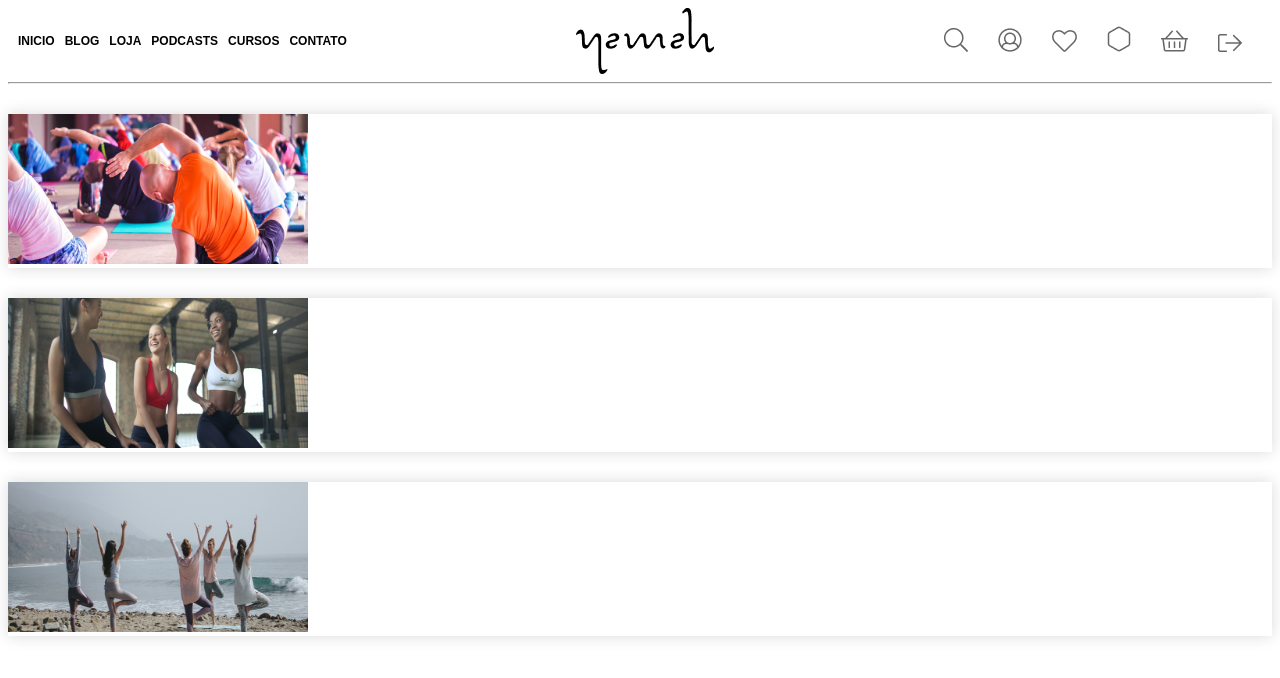
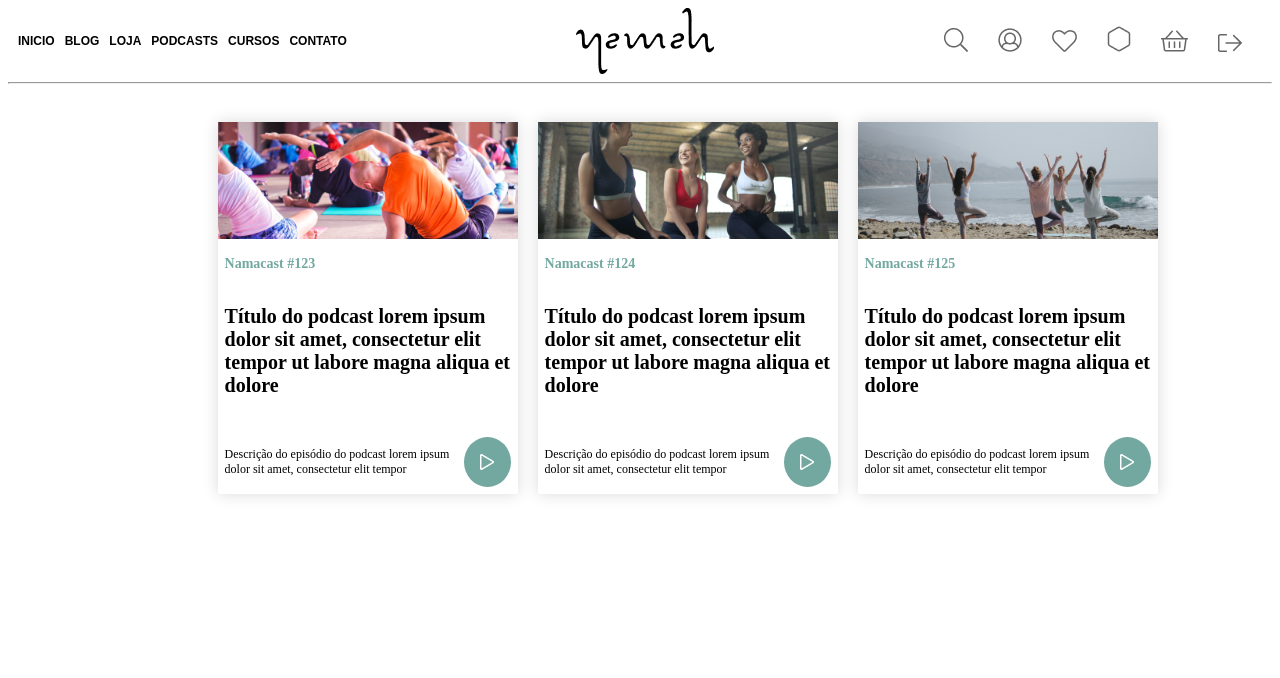
Before and after one commit to DiegoCampos1/Big-bang-challenge-react, a React (Create React App) app: page /PODCASTS in a window 1280 px wide. Shown: the top 678 px of the page. Built offline with nearby package versions, Linux system fonts and the light colour scheme; a web font is replaced by a local one.

Commit message:
Pagina de podcasts

```diff
--- a/src/Pages/podcasts/index.jsx
+++ b/src/Pages/podcasts/index.jsx
@@ -1,18 +1,26 @@
 import React from 'react';
 import './style.css';
 import podcasts from '../../store/podcasts';
+import play from '../../images/play.png';
 
 const Podcasts = () => {
   return (
     <div>
-    <div className="containerPoadcasts">
-      {podcasts.map((podcast) => (
-        <div className="cursoCard" key={podcast.numero}>
-          <img src={podcast.picture} alt={podcast.numero} />
-
-        </div>
-      ))}
-    </div>
+      <div className="containerPoadcasts">
+        {podcasts.map((podcast) => (
+          <div className="podcastCard" key={podcast.numero}>
+            <img className="podcastPicture" src={podcast.picture} alt={podcast.numero} />
+            <p className="podcastNumero">{podcast.numero}</p>
+            <h5 className="podcastTitulo">{podcast.titulo}</h5>
+            <div className="containerDescricao">
+              <p className="podcastDescricao">{podcast.descricao}</p>
+              <div className="ellipseImg">
+              <img src={play} alt="" />
+              </div>
+            </div>
+          </div>
+        ))}
+      </div>
     </div>
   );
 };
--- a/src/Pages/podcasts/style.css
+++ b/src/Pages/podcasts/style.css
@@ -0,0 +1,64 @@
+.containerPoadcasts {
+  display: flex;
+  justify-content: space-between;
+  width: 70%;
+  align-items: center;
+  margin-left: auto;
+  margin-right: auto;
+}
+
+.podcastCard {
+  margin-top: 30px;
+
+  margin-left: 20px;
+  box-shadow: 0 0 15px rgba(0, 0, 0, 0.15);
+}
+.podcastPicture {
+  width: 300px;
+  /* height: 150px; */
+}
+
+.podcastNumero {
+  font-family: Proxima Nova;
+  font-style: normal;
+  font-weight: 600;
+  font-size: 14px;
+  line-height: 14px;
+  color: #73a8a0;
+  padding-left: 7px;
+}
+
+.podcastTitulo {
+  padding-left: 7px;
+  font-family: Proxima Nova;
+  font-style: normal;
+  font-weight: bold;
+  font-size: 20px;
+}
+
+.podcastDescricao {
+  font-family: Proxima Nova;
+  font-style: normal;
+  font-weight: normal;
+  font-size: 12px;
+  padding-left: 7px;
+
+}
+
+.containerDescricao {
+  display: flex;
+  align-items: center;
+}
+
+.ellipseImg {
+  align-items: center;
+  background: #73a8a0;
+  border-radius: 50%;
+  display: flex;
+  height: 20px;
+  justify-content: center;
+  text-align: center;
+  width: 30px;
+  padding: 15px;
+  margin: 7px;
+}
--- a/src/store/podcasts.js
+++ b/src/store/podcasts.js
@@ -13,15 +13,19 @@ const podcasts = [
   },
   {
     picture: yoga7,
-    date: '04 Abr - 05 Abr',
-    titulo: 'Imersão Vinyasa Flow',
-    autor: 'Por Fernanda Cunha',
+    numero: 'Namacast #124',
+    titulo:
+      'Título do podcast lorem ipsum dolor sit amet, consectetur elit tempor ut labore magna aliqua et dolore',
+    descricao:
+      'Descrição do episódio do podcast lorem ipsum dolor sit amet, consectetur elit tempor'
   },
   {
     picture: yoga5,
-    date: '04 Abr - 05 Abr',
-    titulo: 'Imersão Vinyasa Flow',
-    autor: 'Por Fernanda Cunha',
+    numero: 'Namacast #125',
+    titulo:
+      'Título do podcast lorem ipsum dolor sit amet, consectetur elit tempor ut labore magna aliqua et dolore',
+    descricao:
+      'Descrição do episódio do podcast lorem ipsum dolor sit amet, consectetur elit tempor'
   },
 ];
 
```
Also changed, not shown: src/images/ellipse1.png (added).
